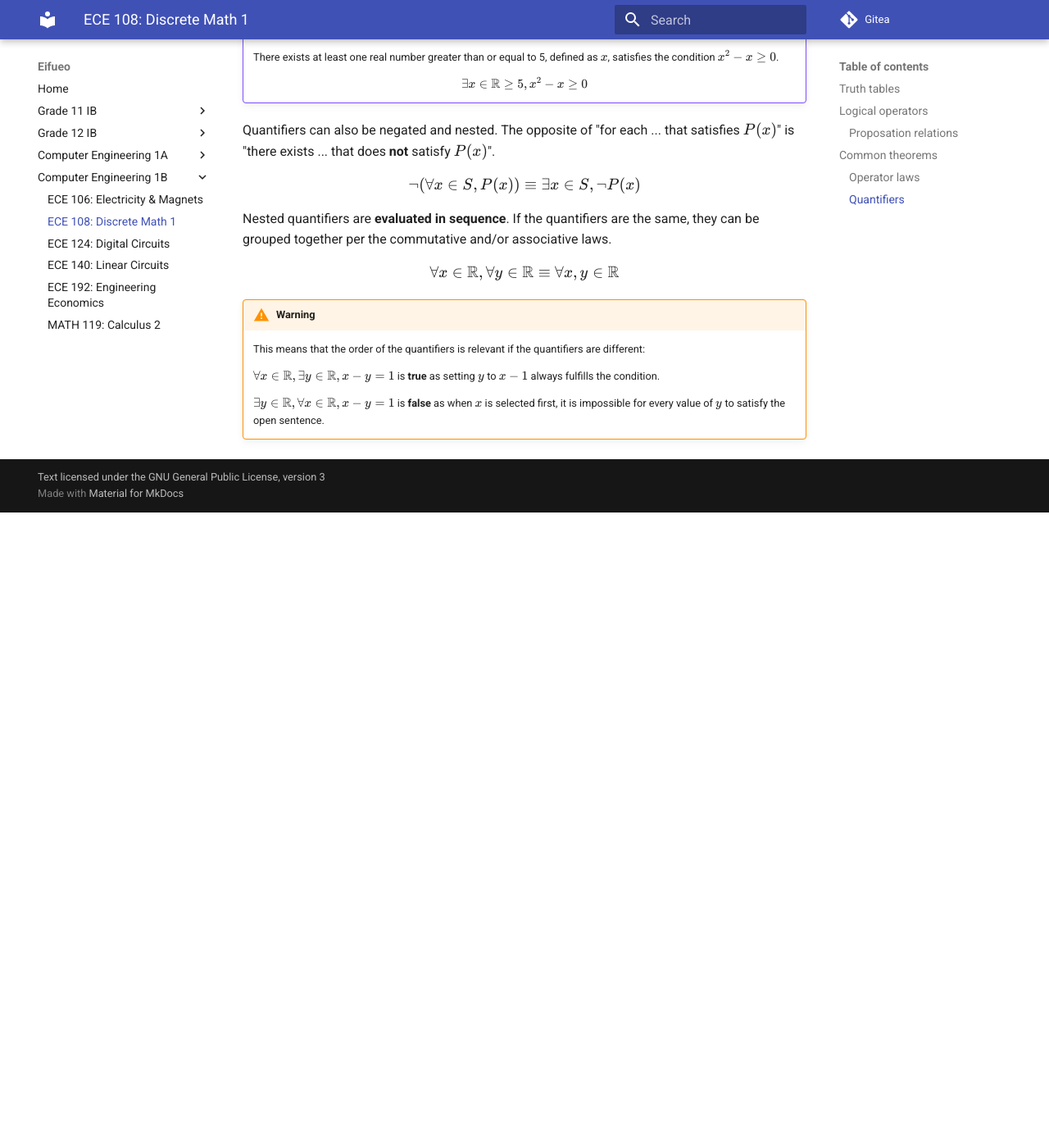
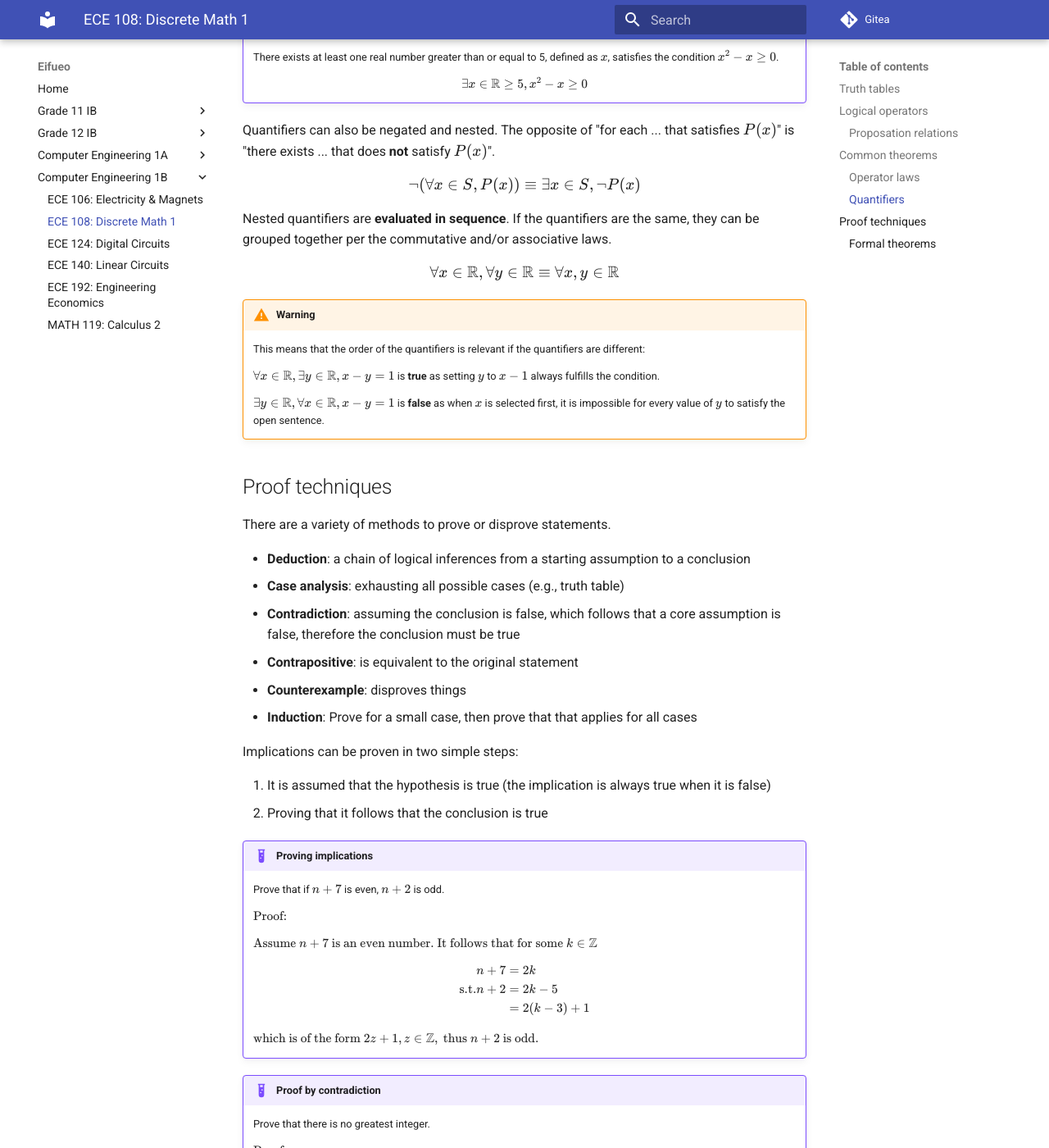
Before and after one commit to potatoeggy/eifueo, an MkDocs documentation site: the page built from docs/1b/ece108.md, in a window 1280 px wide and 1400 px high, scrolled down 4772 px. Shown: the whole window at 82% size. Built offline with MkDocs 1.6.1 and Material for MkDocs 9.7.7, drawn with Linux system fonts in a browser that asks for light colours; before the commit the page ends 5397 px from its top, so only the background shows below that; some of the changed text lies outside the part shown.

Commit message:
ece108: add proof techniques

```diff
--- a/docs/1b/ece108.md
+++ b/docs/1b/ece108.md
@@ -195,3 +195,61 @@ $$\forall x\in\mathbb R,\forall y\in\mathbb R\equiv \forall x,y\in\mathbb R$$
     $\forall x\in\mathbb R,\exists y\in\mathbb R,x-y=1$ is **true** as setting $y$ to $x-1$ always fulfills the condition.
 
     $\exists y\in\mathbb R,\forall x\in\mathbb R, x-y=1$ is **false** as when $x$ is selected first, it is impossible for every value of $y$ to satisfy the open sentence.
+
+## Proof techniques
+
+There are a variety of methods to prove or disprove statements.
+
+- **Deduction**: a chain of logical inferences from a starting assumption to a conclusion
+- **Case analysis**: exhausting all possible cases (e.g., truth table)
+- **Contradiction**: assuming the conclusion is false, which follows that a core assumption is false, therefore the conclusion must be true
+- **Contrapositive**: is equivalent to the original statement
+- **Counterexample**: disproves things
+- **Induction**: Prove for a small case, then prove that that applies for all cases
+
+Implications can be proven in two simple steps:
+
+1. It is assumed that the hypothesis is true (the implication is always true when it is false)
+2. Proving that it follows that the conclusion is true
+
+!!! example "Proving implications"
+    Prove that if $n+7$ is even, $n+2$ is odd.
+
+    $\text{Proof:}$
+
+    $\text{Assume }n+7\text{ is an even number. It follows that for some }k\in\mathbb Z$
+
+    $$
+    \begin{align*}
+    n+7&=2k \\
+    \text{s.t.} n+2&=2k-5 \\
+    &=2(k-3)+1
+    \end{align*}
+    $$
+
+    $\text{which is of the form }2z+1,z\in\mathbb Z,\text{ thus } n+2\text{ is odd.}$
+
+!!! example "Proof by contradiction"
+    Prove that there is no greatest integer.
+
+    $\text{Proof:}$
+
+    $\text{ Let }n\in\mathbb Z\text{ be given and assume }\overbrace{\text{for the sake of contradiction}^\text{FTSOC}}\text{ that }n\text{ is the largest integer. Note that }n+1\in\mathbb Z\text{ and }n+1>n.\text{ This contradicts the initial assumption that }n\text{ is the largest integer, therefore there is no largest integer.}$
+
+### Formal theorems
+
+An **even number** is a multiple of two.
+
+$$\boxed{n\ \text{is even}\iff\exists k\in\mathbb Z,n=2k}$$
+
+An **odd number** is a multiple of two plus one.
+
+$$\boxed{n\text{ is odd}\iff\exists k\in\mathbb Z,n=2k+1}$$
+
+A number is **divisible** by another if it can be part of its product.
+
+$$\boxed{n\text{ is divisible by } m\iff\exists k\in\mathbb Z,n=mk}$$
+
+A number is a **perfect square** if it is the square of an integer.
+
+$$n\text{ is a perfect square}\iff \exists k\in\mathbb Z,n=k^2$$
```
